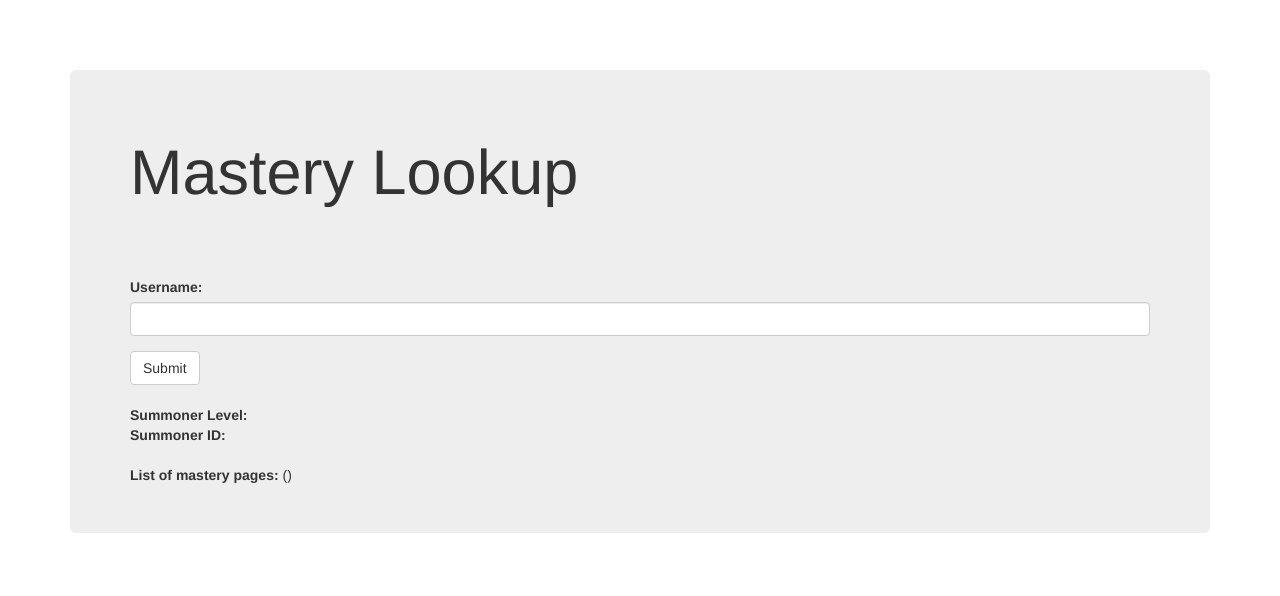
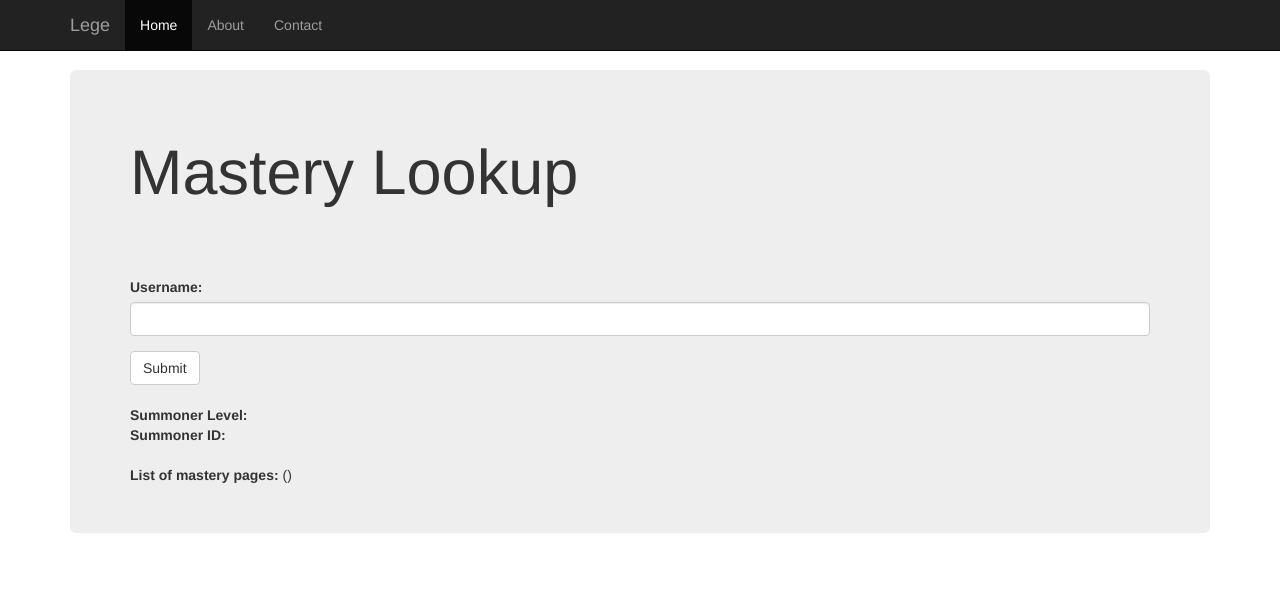
Before and after one commit to myh1000/leagueapi, a plain HTML site: page roster.html in a window 1280 px wide. Drawn offline with Linux system fonts and the light colour scheme.

Commit message:
changes to nav bar

```diff
--- a/roster.html
+++ b/roster.html
@@ -10,7 +10,27 @@
     <link href="bootstrap-3.3.5-dist/css/bootstrap.min.css" rel="stylesheet">
     <link href="layout.css" rel="stylesheet">
   </head>
-  <body role="document">
+  <nav class="navbar navbar-inverse navbar-fixed-top">
+    <div class="container">
+      <div class="navbar-header">
+        <button type="button" class="navbar-toggle collapsed" data-toggle="collapse" data-target="#navbar" aria-expanded="false" aria-controls="navbar">
+          <span class="sr-only">Toggle navigation</span>
+          <span class="icon-bar"></span>
+          <span class="icon-bar"></span>
+          <span class="icon-bar"></span>
+        </button>
+        <a class="navbar-brand" href="#">Lege</a>
+      </div>
+      <div id="navbar" class="navbar-collapse collapse">
+        <ul class="nav navbar-nav">
+          <li class="active"><a href="#">Home</a></li>
+          <li><a href="#about">About</a></li>
+          <li><a href="#contact">Contact</a></li>
+        </ul>
+      </div><!--/.nav-collapse -->
+    </div>
+  </nav>
+
     <div class="container theme-showcase" role="main">
     <div class="jumbotron">
       <h1>Mastery Lookup</h1>
```
Also changed, not shown: index.html (+1 -1 lines).
